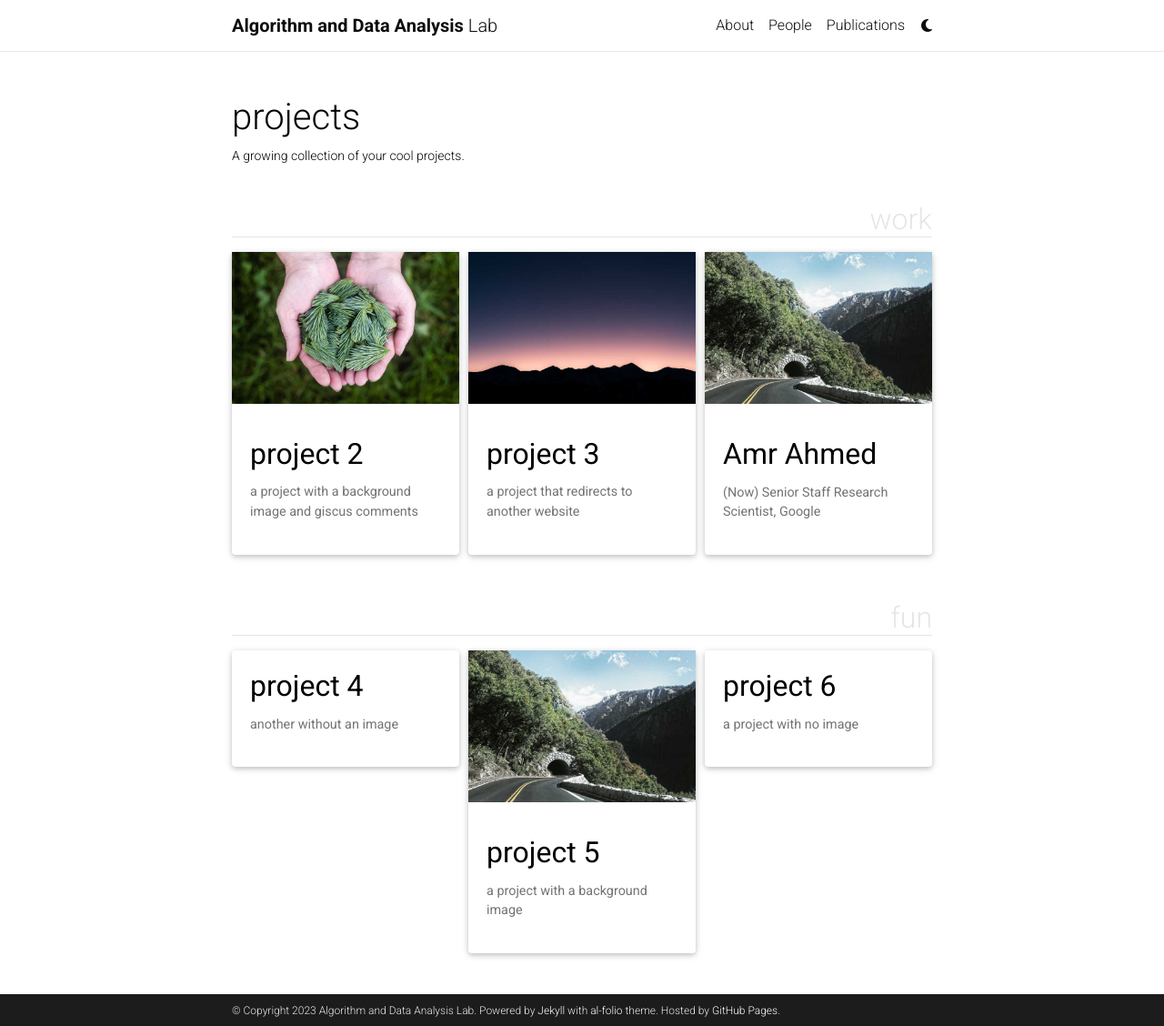
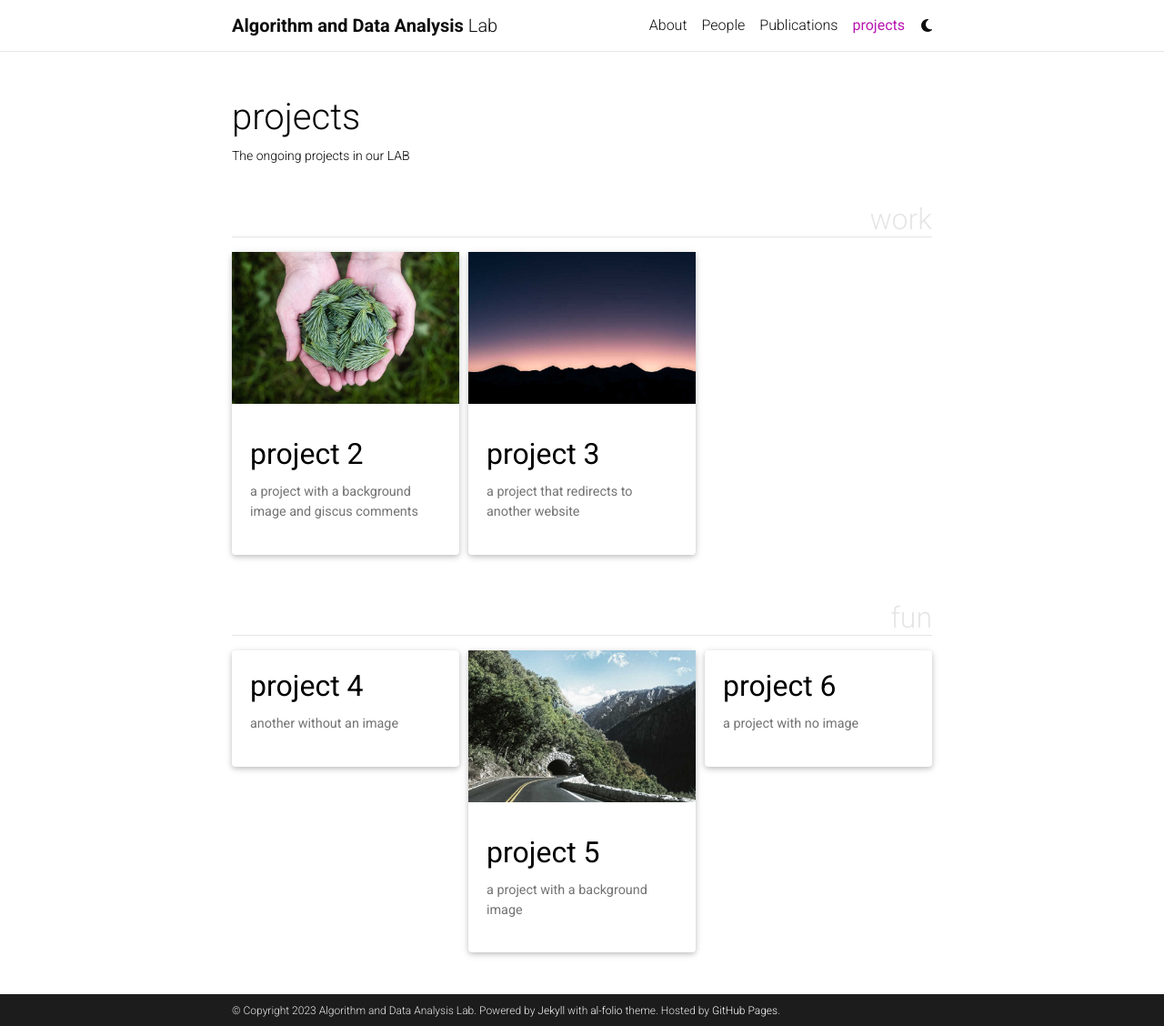
Before and after one commit to ada-algorithm/ada-algorithm.github.io, a Jekyll site: the page built from _pages/projects.md, in a window 1280 px wide and 1128 px high. Shown: the whole window at 91% size. Built offline with Jekyll 4.4.1, drawn with Linux system fonts in a browser that asks for light colours; full-size pictures stand in for the smaller copies a plugin makes; comment, search, counter and statistics services are not loaded; a style sheet for code colours, icons or effects is not loaded.

```diff
--- a/_pages/projects.md
+++ b/_pages/projects.md
@@ -2,8 +2,8 @@
 layout: page
 title: projects
 permalink: /projects/
-description: A growing collection of your cool projects.
-nav: false
+description: The ongoing projects in our LAB
+nav: true
 nav_order: 2
 display_categories: [work, fun]
 horizontal: false
```
Also changed, not shown: _projects/1_project.md (deleted, +0 -9 lines).
